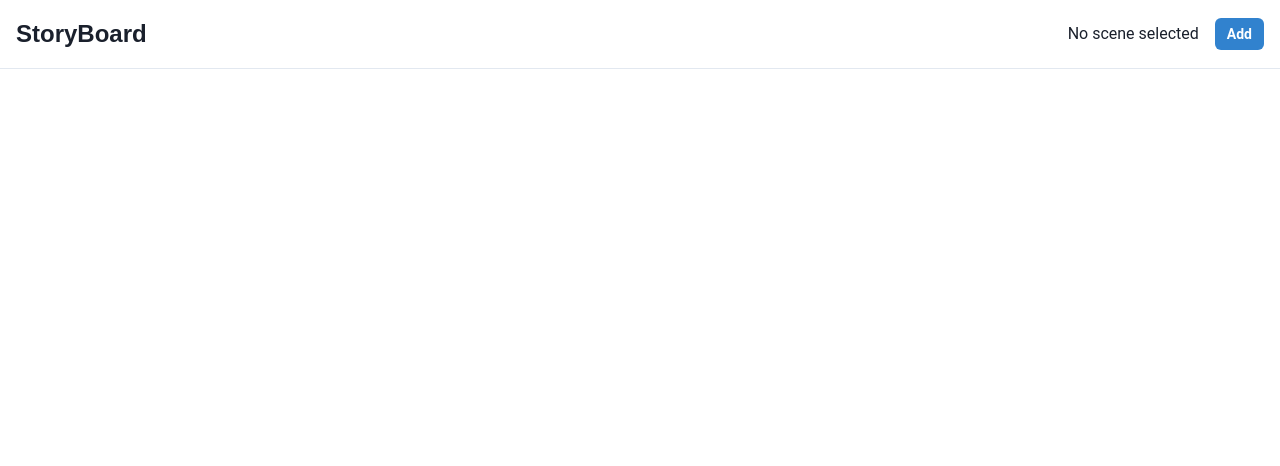
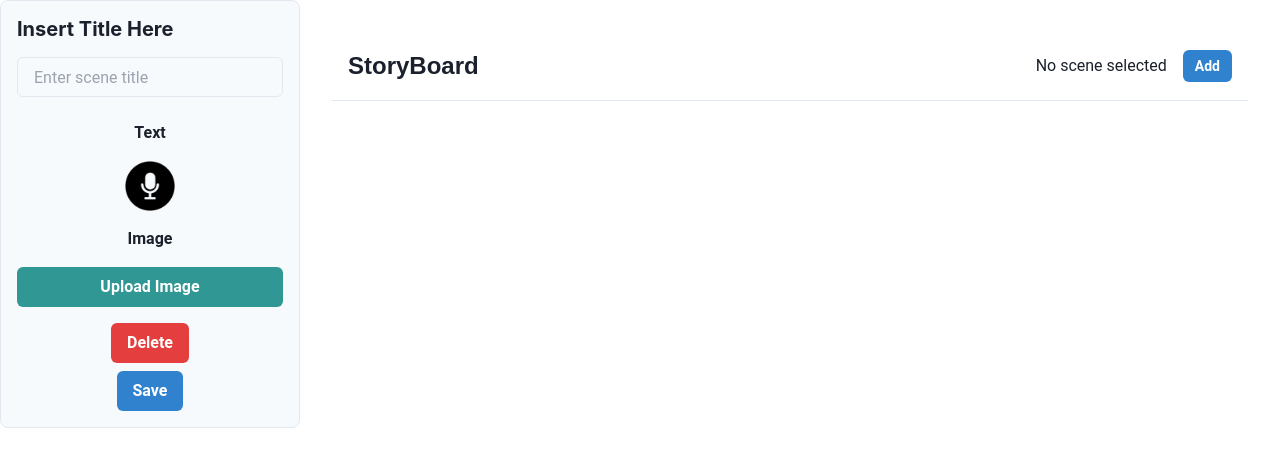
Before and after one commit to Kit-Kat31415926/Storyboard, a React (Create React App) app in the folder storyboard/: page /Home in a window 1280 px wide. Shown: the top 466 px of the page. Built offline with nearby package versions, Linux system fonts and the light colour scheme.

Commit message:
Update content

```diff
--- a/storyboard/package.json
+++ b/storyboard/package.json
@@ -10,6 +10,7 @@
     "@testing-library/jest-dom": "^5.17.0",
     "@testing-library/react": "^13.4.0",
     "@testing-library/user-event": "^13.5.0",
+    "dnd-kit": "^0.0.2",
     "framer-motion": "^11.11.9",
     "react": "^18.3.1",
     "react-beautiful-dnd": "^13.1.1",
--- a/storyboard/src/components/SideBar.jsx
+++ b/storyboard/src/components/SideBar.jsx
@@ -1,24 +1,74 @@
+import React, { useState } from 'react';
+import { Box, Button, Input, Heading, VStack, Text, Image } from '@chakra-ui/react';
 import mic from '../assets/microphone.png';
 
-const SideBar = () => {
+const SideBar = ({ onAddScene }) => {
+    const [title, setTitle] = useState('');
+
+    const handleUpload = () => {
+        // Upload logic here
+        console.log("Upload Image");
+    };
+
     return (
-        <div className='SideBar h-full border-2 border-gray-200
-                border-opacity-60 rounded-lg
-                overflow-hidden'>
-            <h1>Insert title here</h1>
-            <div className='TextInput'>
-                </div><h2>Text</h2>
-                <img src={mic} alt='microphone'></img>
-            <div className='ImageInput'>
-                <h2>Image</h2>
-                <button>Upload Image</button>
-            </div>
-            <div className='Options'>
-                <button>Delete</button>
-                <button>Save</button>
-            </div>
-        </div>
+        <Box className="SideBar" h="full" w="300px" borderWidth="1px" borderRadius="lg" borderColor="gray.200" p={4} bg="gray.50">
+            <Heading as="h2" size="md" mb={4}>Insert Title Here</Heading>
+            <VStack spacing={4}>
+                <Box w="full">
+                    <Input
+                        placeholder="Enter scene title"
+                        value={title}
+                        onChange={(e) => setTitle(e.target.value)}
+                        mb={2}
+                    />
+                </Box>
+                <Text fontWeight="bold">Text</Text>
+                <Image src={mic} alt="microphone" boxSize="50px" />
+                <Text fontWeight="bold">Image</Text>
+                <Button onClick={handleUpload} colorScheme="teal" w="full">Upload Image</Button>
+                <VStack spacing={2} w="full">
+                    <Button colorScheme="red" onClick={() => console.log("Delete")}>Delete</Button>
+                    <Button colorScheme="blue" onClick={onAddScene}>Save</Button>
+                </VStack>
+            </VStack>
+        </Box>
     );
-}
+};
 
 export default SideBar;
+
+// import mic from '../assets/microphone.png';
+
+// export const SideBar = ({ onAddScene }) => {
+//     return (
+//         <div className='w-64 bg-gray-100 p-5 rounded-lg shadow-md'>
+//             <h1 className='text-2xl mb-5 text-gray-800'>Your Title Here</h1>
+//             <div className='mb-5'>
+//                 <h2 className='text-lg mb-2 text-gray-600'>Text</h2>
+//                 <input
+//                     type='text'
+//                     className='w-full p-2 border border-gray-300 rounded-md mb-2'
+//                     placeholder='Type your text here...'
+//                 />
+//                 <img src={mic} alt='microphone' className='w-6 cursor-pointer' />
+//             </div>
+//             <div className='mb-5'>
+//                 <h2 className='text-lg mb-2 text-gray-600'>Image</h2>
+//                 <button className='w-full bg-blue-500 text-white py-2 rounded-md hover:opacity-80'>
+//                     Upload Image
+//                 </button>
+//             </div>
+//             <div className='flex justify-between'>
+//                 <button className='bg-red-500 text-white py-2 px-4 rounded-md hover:opacity-80'>
+//                     Delete
+//                 </button>
+//                 <button
+//                     className='bg-green-500 text-white py-2 px-4 rounded-md hover:opacity-80'
+//                     onClick={onAddScene}
+//                 >
+//                     Save
+//                 </button>
+//             </div>
+//         </div>
+//     );
+// };
--- a/storyboard/src/index.css
+++ b/storyboard/src/index.css
@@ -1,3 +1,7 @@
+@tailwind base;
+@tailwind components;
+@tailwind utilities;
+
 body {
   margin: 0;
   font-family: -apple-system, BlinkMacSystemFont, 'Segoe UI', 'Roboto', 'Oxygen',
--- a/storyboard/src/pages/Home.jsx
+++ b/storyboard/src/pages/Home.jsx
@@ -1,8 +1,9 @@
 import React, { useState } from 'react';
-import { Box, Flex } from '@chakra-ui/react';
+import { Box, Flex, Button, Text, Heading, VStack, Input } from '@chakra-ui/react';
 import { DragDropContext, Droppable, Draggable } from '@hello-pangea/dnd';
 import { TitleBar } from '../components/TitleBar';
 import { SceneCard } from '../components/SceneCard';
+import SideBar from '../components/SideBar';
 
 const Home = () => {
   const [scenes, setScenes] = useState([]);
@@ -33,9 +34,10 @@ const Home = () => {
   };
 
   return (
-    <Box minHeight="100vh" bg="white" fontFamily="'Roboto', sans-serif">
-      <TitleBar selectedScene={selectedScene} onAddScene={addScene} />
-      <Box p={8} overflowY="auto" height="calc(100vh - 70px)">
+    <Flex minHeight="100vh" bg="white" fontFamily="'Roboto', sans-serif">
+      <SideBar onAddScene={addScene} />
+      <Box flex="1" p={8} overflowY="auto">
+        <TitleBar selectedScene={selectedScene} onAddScene={addScene} />
         <DragDropContext onDragEnd={onDragEnd}>
           <Droppable droppableId="scenes" direction="horizontal">
             {(provided) => (
@@ -52,6 +54,7 @@ const Home = () => {
                         {...provided.draggableProps}
                         {...provided.dragHandleProps}
                         m={2}
+                        width="200px"
                         transition="transform 0.2s"
                         transform={snapshot.isDragging ? "scale(1.05)" : "scale(1)"}
                         zIndex={snapshot.isDragging ? 100 : 1}
@@ -72,8 +75,97 @@ const Home = () => {
           </Droppable>
         </DragDropContext>
       </Box>
-    </Box>
+    </Flex>
   );
 };
 
 export default Home;
+
+// import React, { useState } from 'react';
+// import { Box, Flex } from '@chakra-ui/react';
+// import { DragDropContext, Droppable, Draggable } from '@hello-pangea/dnd';
+// import { TitleBar } from '../components/TitleBar';
+// import { SceneCard } from '../components/SceneCard';
+// import { SideBar } from '../components/SideBar';
+
+// const Home = () => {
+//     // Scene to be displayed on screen
+//     const [scenes, setScenes] = useState([]);
+//     // Adjusts side bar so user can add scene
+//     const [createScene, setCreateScene] = useState(null);
+//     // Selects scene for user to edit
+//     const [selectedScene, setSelectedScene] = useState(null);
+
+//     // Creates function to create new scene when Save button is pressed
+//     const addScene = () => {
+//         const newScene = {
+//             id: `scene-${scenes.length + 1}`,
+//             title: `Scene ${scenes.length + 1}`,
+//             description: '<Insert description>',
+//             expanded: false
+//         };
+//         setScenes([...scenes, newScene]);
+//     };
+
+//     const toggleDescription = (id) => {
+//         setScenes(scenes.map(scene =>
+//         scene.id === id ? { ...scene, expanded: !scene.expanded } : scene
+//     ));
+//   };
+
+//   const onDragEnd = (result) => {
+//     if (!result.destination) return;
+//     const items = Array.from(scenes);
+//     const [reorderedItem] = items.splice(result.source.index, 1);
+//     items.splice(result.destination.index, 0, reorderedItem);
+//     setScenes(items);
+//   };
+
+//   return (
+//     <Box minHeight="100vh" bg="white" fontFamily="'Roboto', sans-serif">
+//       <TitleBar selectedScene={selectedScene} onAddScene={addScene} />
+//       <div className="content">
+//         <SideBar onSaveScene={addScene} />
+//         <Box p={8} overflowY="auto" height="calc(100vh - 70px)">
+//             <DragDropContext onDragEnd={onDragEnd}>
+//             <Droppable droppableId="scenes" direction="horizontal">
+//                 {(provided) => (
+//                 <Flex
+//                     flexWrap="wrap"
+//                     {...provided.droppableProps}
+//                     ref={provided.innerRef}
+//                 >
+//                     {scenes.map((scene, index) => (
+//                     <Draggable key={scene.id} draggableId={scene.id} index={index}>
+//                         {(provided, snapshot) => (
+//                         <Box
+//                             ref={provided.innerRef}
+//                             {...provided.draggableProps}
+//                             {...provided.dragHandleProps}
+//                             m={2}
+//                             transition="transform 0.2s"
+//                             transform={snapshot.isDragging ? "scale(1.05)" : "scale(1)"}
+//                             zIndex={snapshot.isDragging ? 100 : 1}
+//                         >
+//                             <SceneCard
+//                             scene={scene}
+//                             isSelected={selectedScene === scene.id}
+//                             onSelect={() => setSelectedScene(scene.id)}
+//                             onToggleDescription={toggleDescription}
+//                             />
+//                         </Box>
+//                         )}
+//                     </Draggable>
+//                     ))}
+//                     {provided.placeholder}
+//                 </Flex>
+//                 )}
+//             </Droppable>
+//             </DragDropContext>
+//         </Box>
+//       </div>
+//     </Box>
+//   );
+// };
+
+// export default Home;
--- a/storyboard/tailwind.config.js
+++ b/storyboard/tailwind.config.js
@@ -1,6 +1,8 @@
 /** @type {import('tailwindcss').Config} */
 module.exports = {
-  content: [],
+  content: [
+    "./src/**/*.{js,jsx,ts,tsx}",
+  ],
   theme: {
     extend: {},
   },
```
Also changed, not shown: 1 other file (tests, documents, lock files or other folders).
